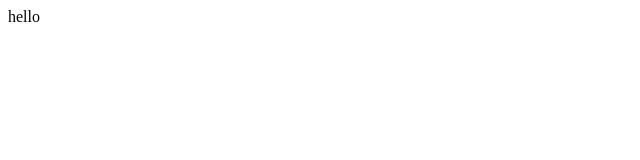
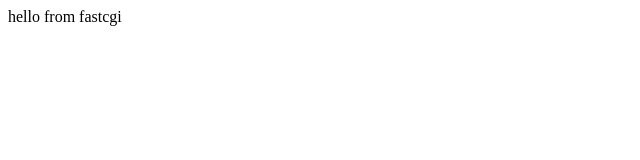
Before and after one commit to vitordeoliveira/cpp, a plain HTML site: page index.html in a window 1280 px wide. Shown: the full height of the page, 0-640 px from the left. Drawn offline with Linux system fonts and the light colour scheme.

Commit message:
Update index.html

```diff
--- a/index.html
+++ b/index.html
@@ -7,6 +7,6 @@
     <title>Document</title>
 </head>
 <body>
-    hello
+    hello from fastcgi
 </body>
 </html>
```
